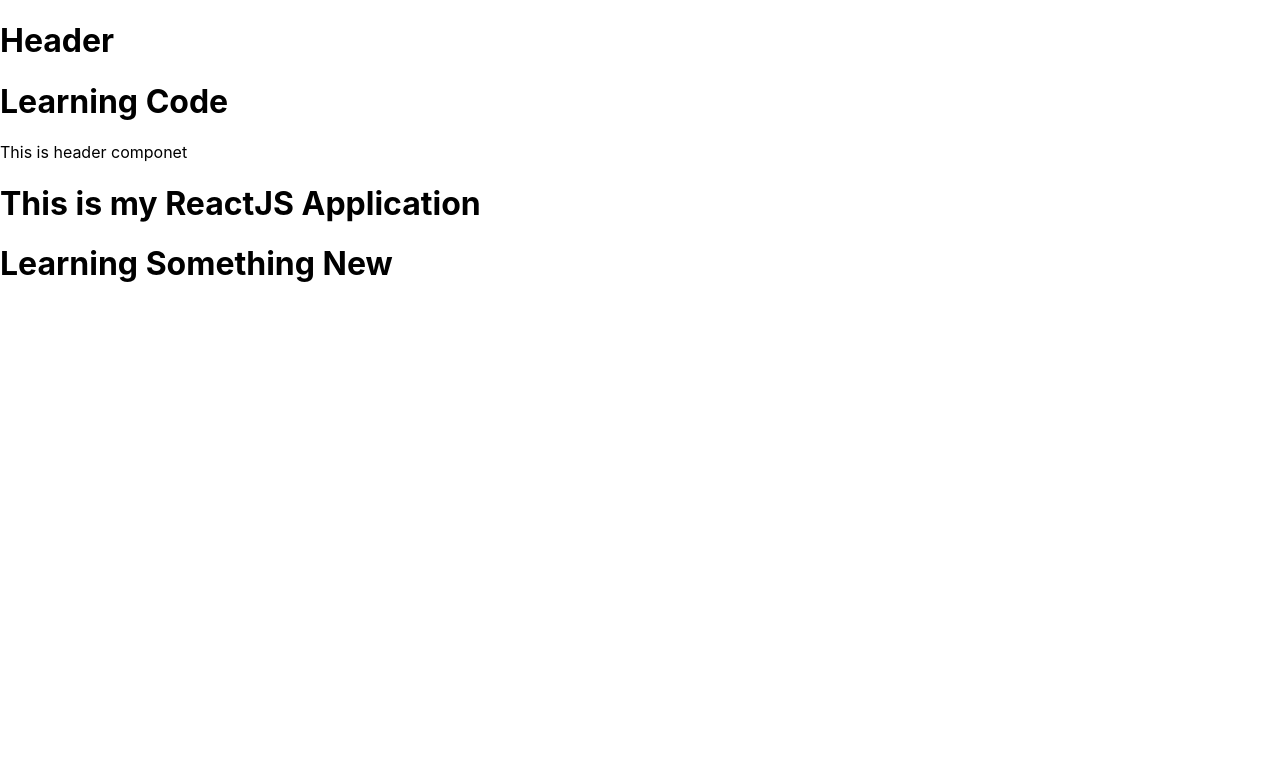
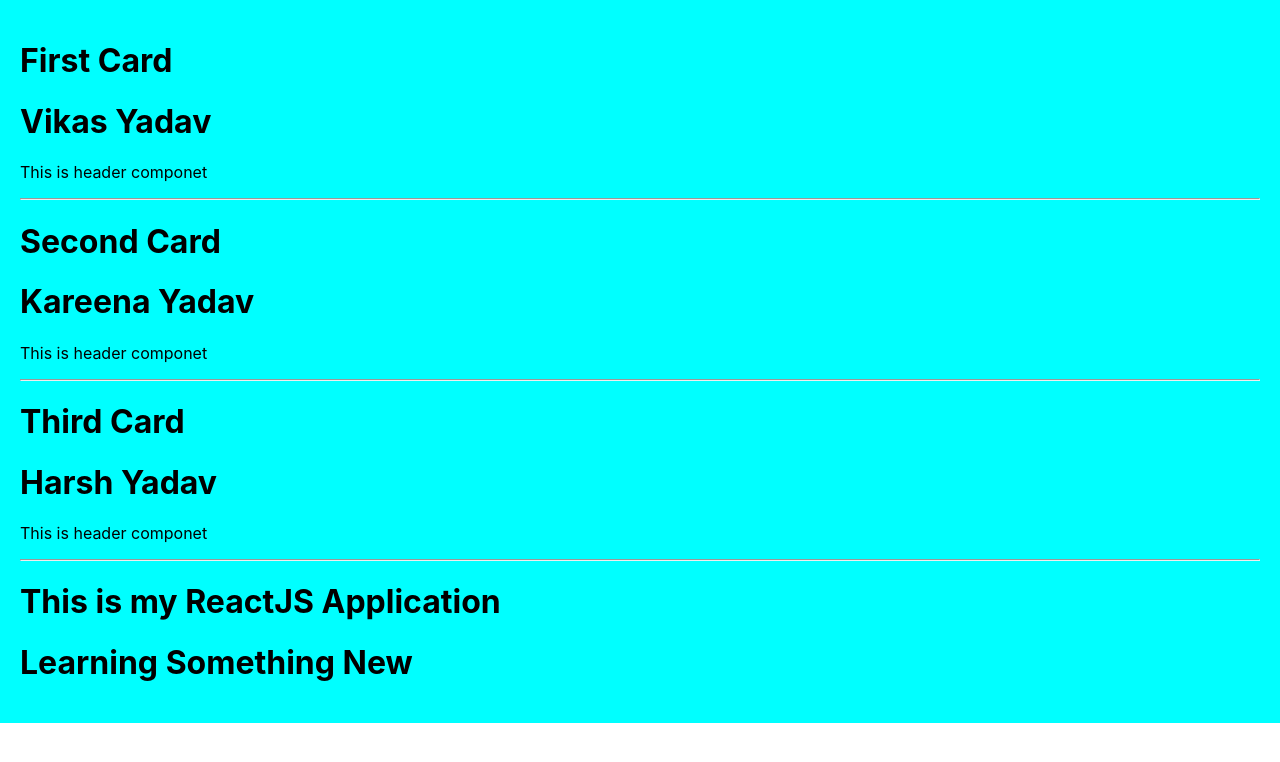
Before and after one commit to yadavikas004/youtube-courses, a React (Create React App) app: page / in a window 1280 px wide. Shown: the top 762 px of the page. Built offline with nearby package versions, Linux system fonts and the light colour scheme.

Commit message:
title and name added

```diff
--- a/src/App.js
+++ b/src/App.js
@@ -4,8 +4,13 @@
 
 function App() {
   return (
-    <div>
-      <Header/>
+    <div style={{background:'cyan',padding:20}}>
+      <Header name="Vikas Yadav" title="First Card"/>
+      <hr/>
+      <Header name="Kareena Yadav" title="Second Card"/>
+      <hr/>
+      <Header name="Harsh Yadav" title="Third Card"/>
+      <hr/>
       <h1>This is my ReactJS Application</h1>
       <h1>Learning Something New</h1>
     </div>
--- a/src/components/Header.js
+++ b/src/components/Header.js
@@ -1,13 +1,12 @@
 import React from "react";
 
-function Header() {
+function Header({name,title}) {
     return (
         <div>
-            <h1>Header</h1>
-            <h1>Learning Code</h1>
+            <h1>{title}</h1>
+            <h1>{name}</h1>
             <p>This is header componet</p>
         </div>
-
     );
 }
 export default Header;
```
